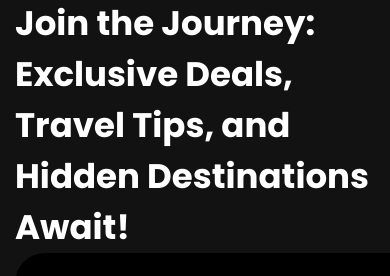
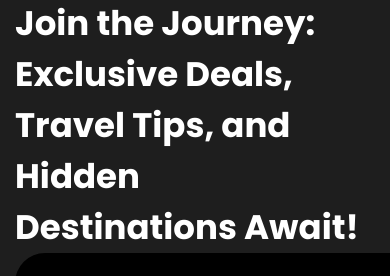
Before and after one commit to D0M-NITE/Tarvel-website, a plain HTML site: page sign in.html in a window 390 px wide. Shown: the part 102-378 px from the top of the page. Drawn offline with Linux system fonts and the light colour scheme.

Commit message:
Update sign in.css

```diff
--- a/sign in.css
+++ b/sign in.css
@@ -165,7 +165,7 @@ body{
     }
     .signin-content{
         height: 550px;
-        width: 100%;
+        width: 90%;
         color: #fff;
         font-size: 34px;
         font-weight: bolder;
@@ -202,11 +202,11 @@ body{
         top: 450px;
     }
     .website-container{
-        height: 106vh;
-        width:450px;
+        height: 100%;
+        width:100%;
     }
     body{
-        height: 100vh;
-        width: 450px;
+        height: 100%;
+        width:100%;
     }
 }
```
